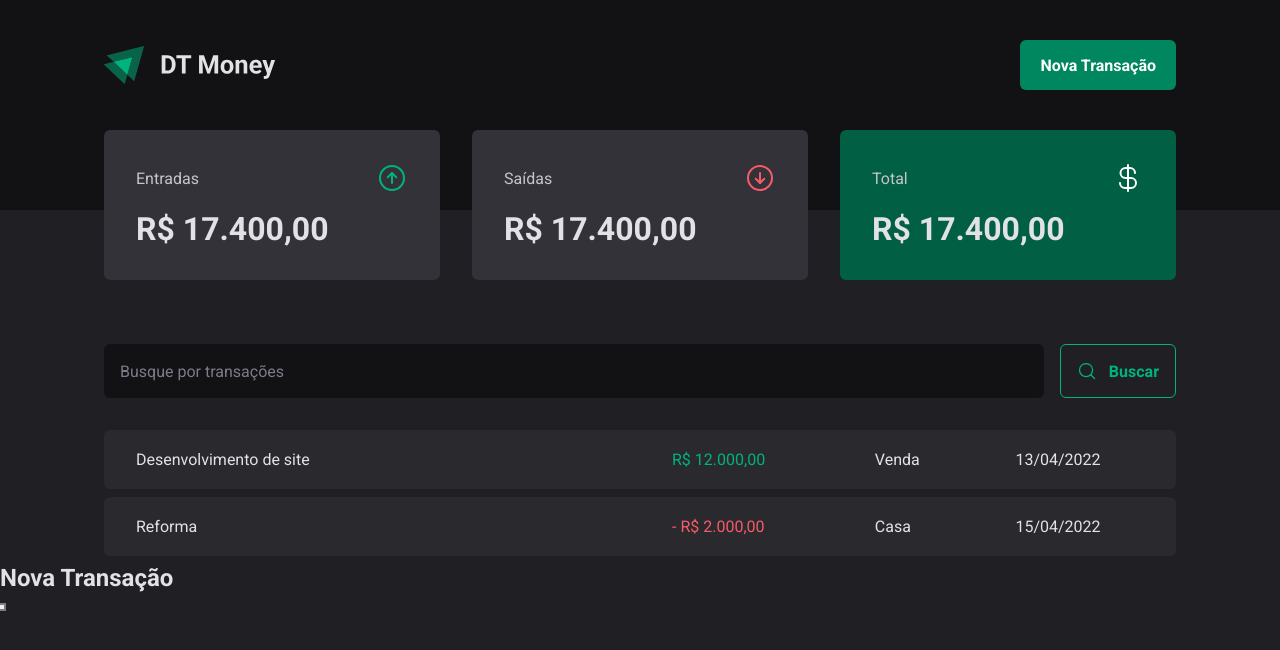
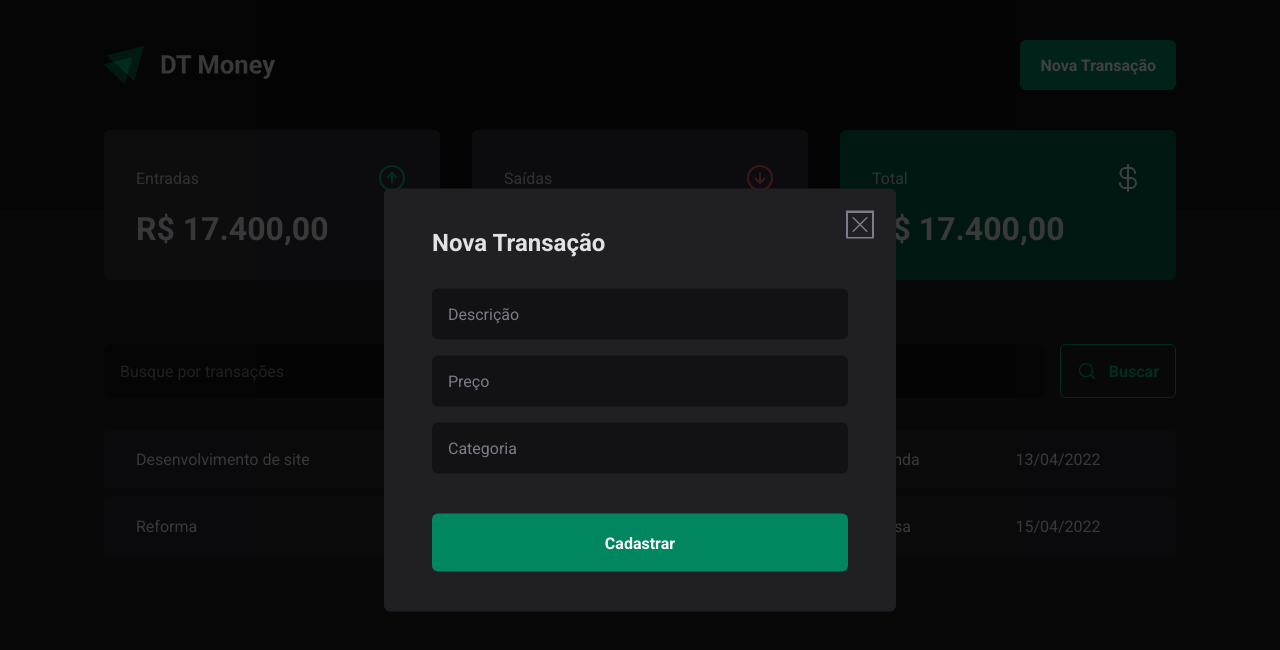
Before and after one commit to rodrrigodev/DT-Money, a React (Vite) app: page / in a window 1280 px wide. Both pictures are taken after a click on the button "Nova Transação". Shown: the top 650 px of the page. Built offline with nearby package versions, Linux system fonts and the light colour scheme.

Commit message:
transation modal

```diff
--- a/src/components/Header/index.tsx
+++ b/src/components/Header/index.tsx
@@ -1,6 +1,7 @@
 import { HeaderContainer, HeaderContent, NewTransationButton } from "./styles";
 import logoImg from "../../assets/logo.svg"
 import * as Dialog from '@radix-ui/react-dialog';
+import { NewTranstionModal } from "../NewTransationModal";
 
 export function Header() {
     return (
@@ -14,15 +15,7 @@
                         <NewTransationButton>Nova Transação</NewTransationButton>
                     </Dialog.Trigger>
 
-                    <Dialog.Portal>
-                        <Dialog.Overlay />
-
-                        <Dialog.Content>
-                            <Dialog.Title>Nova Transação</Dialog.Title>
-
-                            <Dialog.Close/>
-                        </Dialog.Content>
-                    </Dialog.Portal>
+                <NewTranstionModal/>
 
                 </Dialog.Root>
             </HeaderContent>
--- /dev/null
+++ b/src/components/NewTransationModal/index.tsx
@@ -0,0 +1,28 @@
+import * as Dialog from '@radix-ui/react-dialog';
+import { X } from 'phosphor-react';
+import { CloseButton, Content, Overlay } from './styles';
+
+export function NewTranstionModal() {
+    return (
+        <Dialog.Portal>
+            <Overlay />
+
+            <Content>
+                <Dialog.Title>Nova Transação</Dialog.Title>
+
+                <CloseButton>
+                    <X size={24}/>
+                </CloseButton>
+
+                <form action="">
+                    <input type="text" required placeholder='Descrição' />
+                    <input type="number" required placeholder='Preço' />
+                    <input type="text" required placeholder='Categoria' />
+
+                    <button type="submit">Cadastrar</button>
+                </form>
+
+            </Content>
+        </Dialog.Portal>
+    )
+}
--- /dev/null
+++ b/src/components/NewTransationModal/styles.ts
@@ -0,0 +1,70 @@
+import * as Dialog from '@radix-ui/react-dialog';
+import styled from 'styled-components';
+
+export const Overlay = styled(Dialog.Overlay)`
+    position: fixed;
+    width: 100vw;
+    height: 100vh;
+    inset: 0;
+    background-color: rgba(0, 0, 0, .75);
+`
+
+export const Content = styled(Dialog.Content)`
+    min-width: 32rem;
+    border-radius: 6px;
+    padding: 2.5rem 3rem;
+    background-color: ${props => props.theme['gray-800']};
+    position: fixed;
+    top: 50%;
+    left: 50%;
+    transform: translate(-50%, -50%);
+
+    form{
+        margin-top: 2rem;
+
+        display: flex;
+        flex-direction: column;
+        gap: 1rem;
+
+        input{
+            border-radius: 6px;
+            border: 0;
+            background-color: ${props => props.theme['gray-900']};
+            color: ${props => props.theme['gray-300']};
+            padding: 1rem;
+
+            &::placeholder{
+                color: ${props => props.theme['gray-500']};
+            }
+        }
+
+        button[type="submit"]{
+            height: 58px;
+            border: 0;
+            background-color: ${props => props.theme['green-500']};
+            color: ${props => props.theme['white']};
+            font-weight: bold;
+            padding: 0 1.25rem;
+            border-radius: 6px;
+
+            margin-top: 1.5rem;
+            cursor: pointer;
+
+            &:hover{
+                background-color: ${props => props.theme['green-700']};
+                transition: background-color 0.2s;
+            }
+        }
+    }
+`
+
+export const CloseButton = styled(Dialog.Close)`
+    position: absolute;
+    background-color: transparent;
+    border: 0;
+    top: 1.5rem;
+    right: 1.5rem;
+    line-height: 0;
+    cursor: pointer;
+    color: ${props => props.theme['gray-500']};
+`
```
